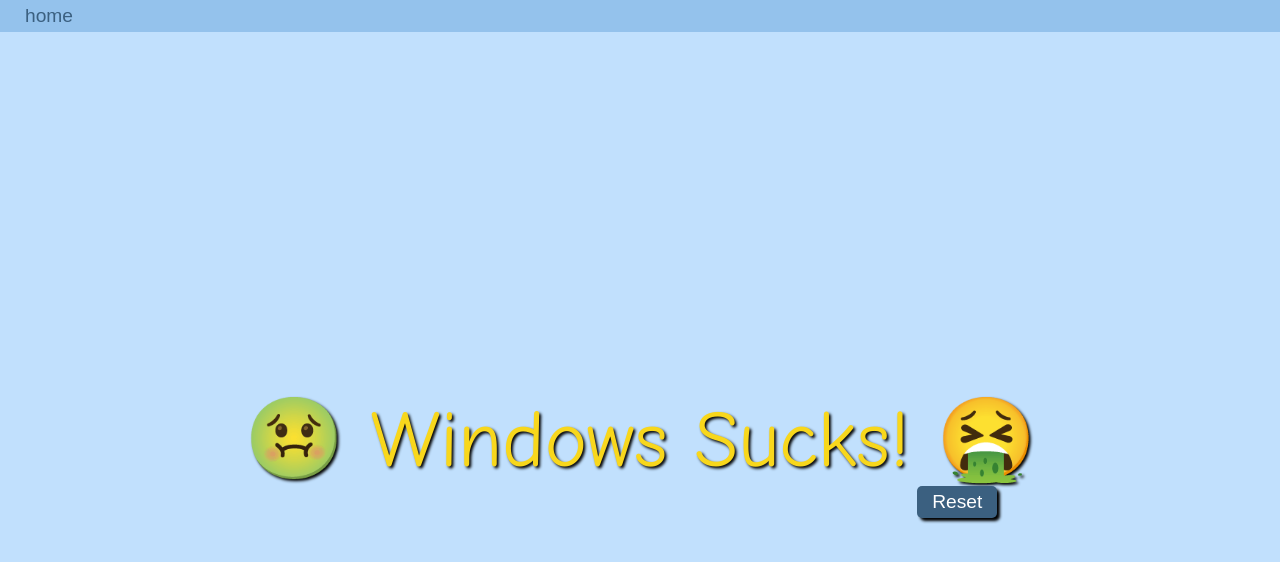
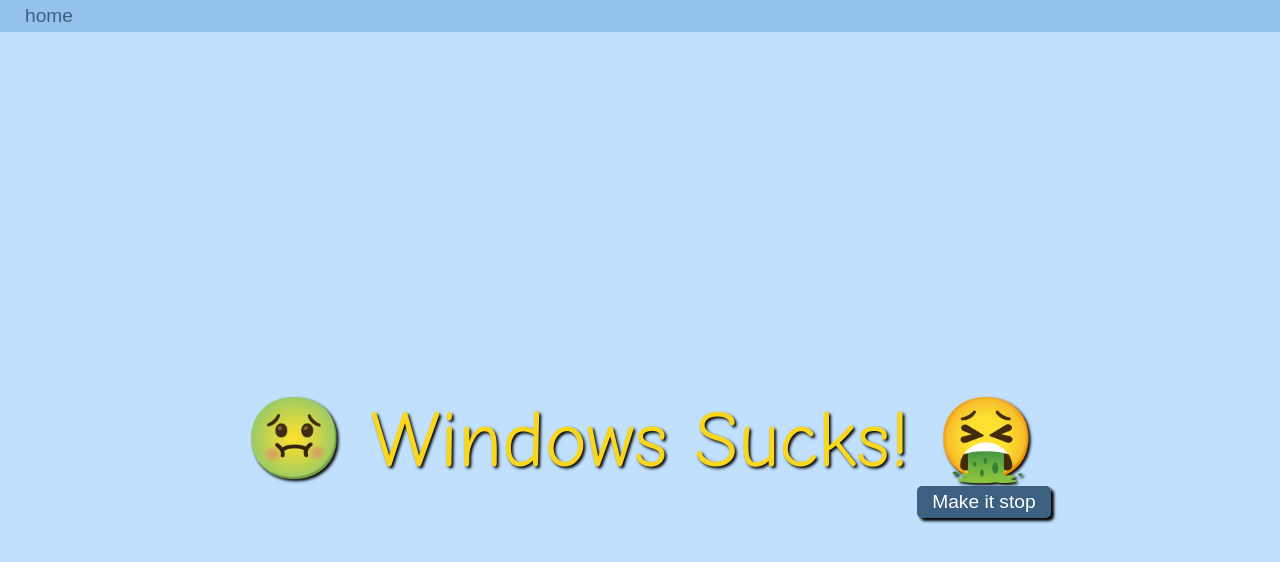
Before and after one commit to DeCommer/htmlcssjs, a plain HTML site: page message.html in a window 1280 px wide. Both pictures are taken after a click on the button "Click here for a super secret message!". Drawn offline with Linux system fonts and the light colour scheme.

Commit message:
button txt change

```diff
--- a/message.html
+++ b/message.html
@@ -16,7 +16,7 @@
         <Button id="m-btn" class="btn">Click here for a super secret message!</Button>
         <div class="content">
             <p id="myText">🤢 Windows Sucks! 🤮</p>
-            <button class="reset-btn" id="reset">Reset</button>
+            <button class="reset-btn" id="reset">Make it stop</button>
         </div>
     </div>
 </body>
```
